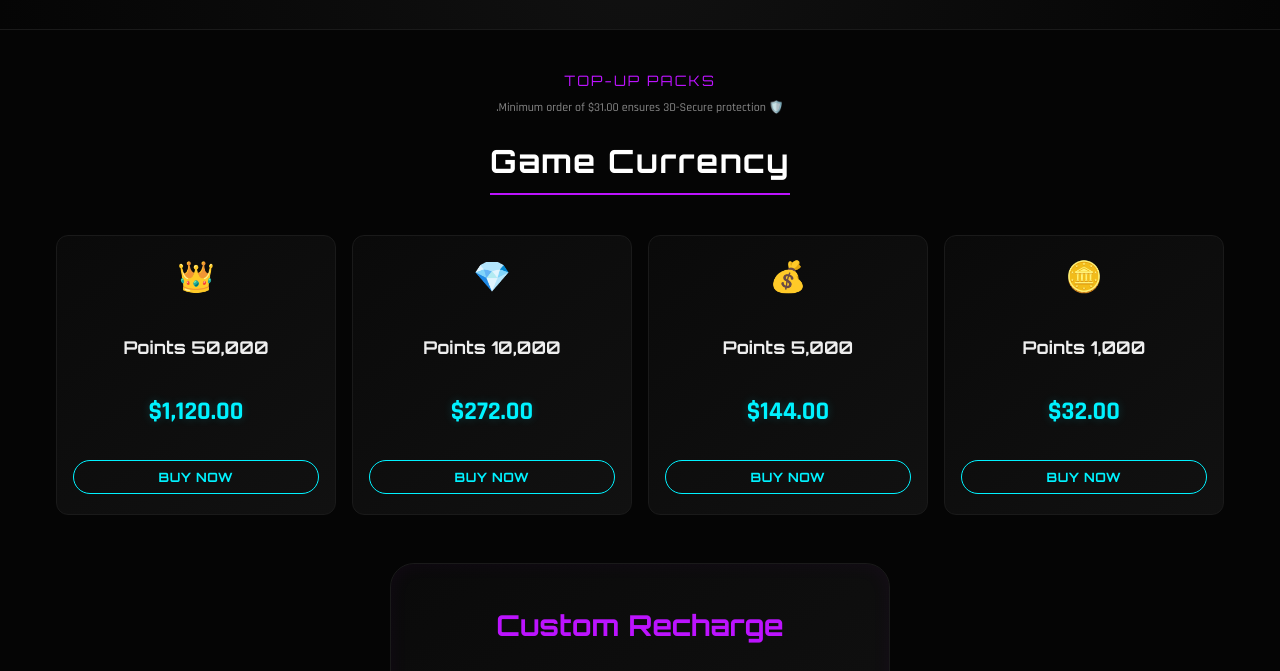
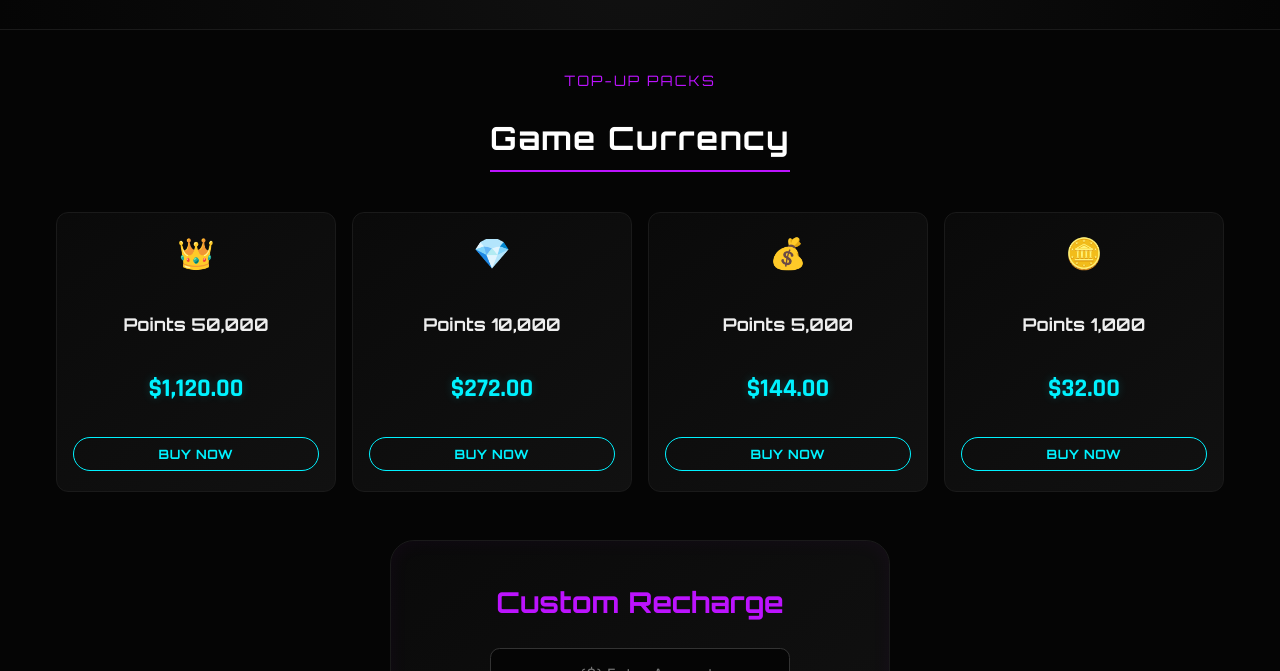
Before and after one commit to WOLFGAMING77/WOLFGAMING, a website: page index.html in a window 1280 px wide. Shown: the part 129-800 px from the top of the page. Drawn offline with Linux system fonts and the light colour scheme.

Commit message:
fix: cleaned up UI by removing redundant minimum amount mentions and kept it only in custom recharge section

```diff
--- a/index.html
+++ b/index.html
@@ -498,9 +498,6 @@
         <!-- Game Currency Section -->
         <div style="text-align: center; margin-bottom: 20px;">
             <span style="color: var(--secondary); font-family: 'Orbitron'; letter-spacing: 2px; font-size: 0.9rem;">TOP-UP PACKS</span>
-            <div style="font-size: 0.75rem; color: #888; margin-top: 5px;">
-                <span style="color: var(--primary);">🛡️</span> Minimum order of $31.00 ensures 3D-Secure protection.
-            </div>
         </div>
         <h2 class="section-title orbitron">Game Currency</h2>
         <div class="grid">
@@ -538,9 +535,6 @@
                 Minimum recharge amount is $31.00 to ensure secure processing.
             </div>
             <button id="customBtn" class="btn" style="border-color: #555; color: #555; cursor: not-allowed;" onclick="checkoutCustom()" disabled>Load Now</button>
-            <div style="font-size: 0.7rem; color: #666; margin-top: 10px;">
-                * Safe & Secure: Minimum order of $31.00 required for encrypted processing.
-            </div>
         </div>
 
         <!-- Gaming Services Section -->
```
